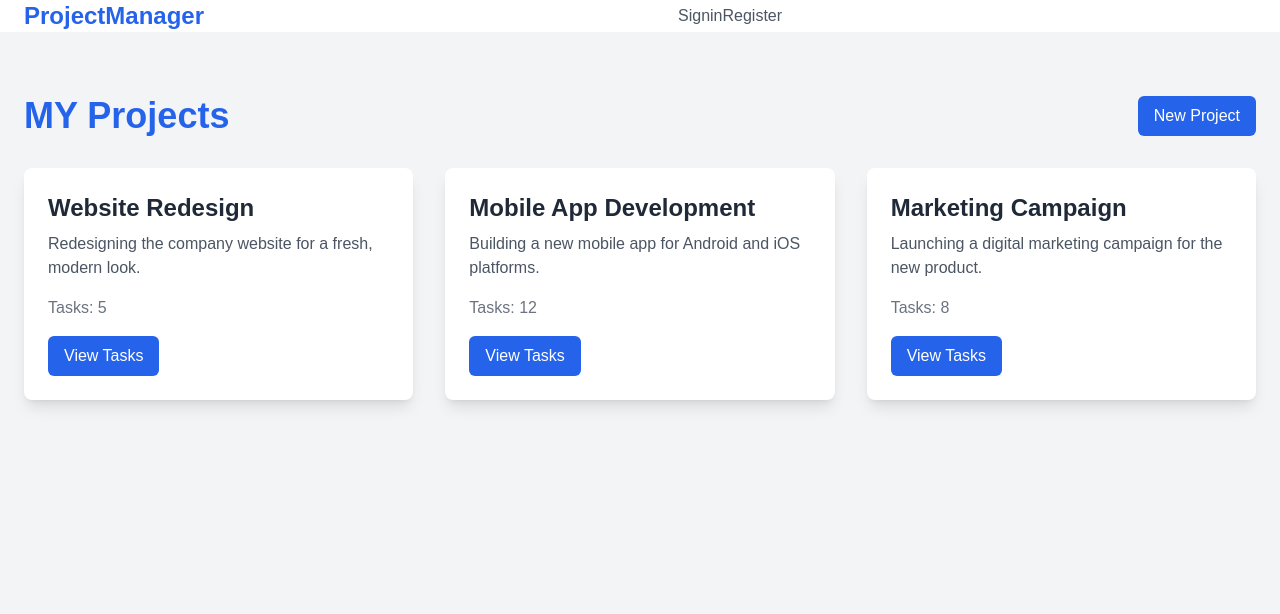
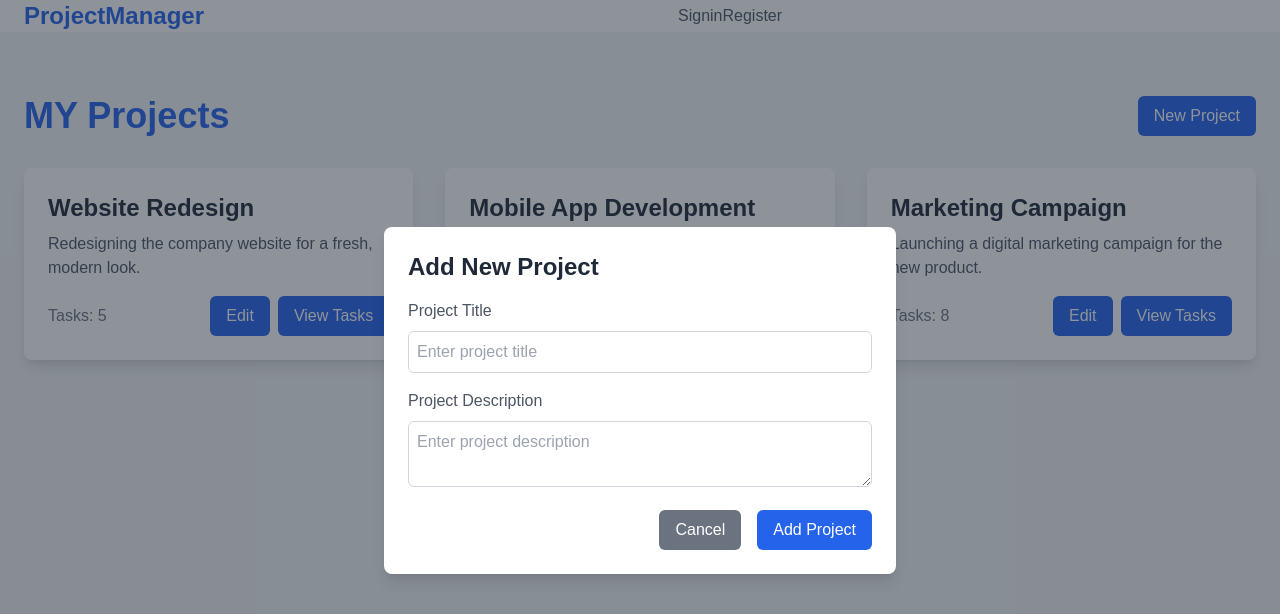
Before and after one commit to NnamaniJohn/project_manager, a Next.js app in the folder client/: page /projects in a window 1280 px wide. Both pictures are taken after a click on the button "New Project". Shown: the top 614 px of the page. Built offline with nearby package versions, Linux system fonts and the light colour scheme.

Commit message:
feat: create and edit project

```diff
--- a/client/src/app/page.tsx
+++ b/client/src/app/page.tsx
@@ -1,3 +1,5 @@
+import Link from 'next/link';
+
 export default function Home() {
   return (
     <section className="bg-blue-600 text-white h-screen flex flex-col justify-center items-center">
@@ -8,13 +10,9 @@ export default function Home() {
           everything at your fingertips.
         </p>
         <div>
-          <button className="bg-white text-blue-600 px-6 py-3 rounded-md font-semibold hover:bg-gray-200 transition">
+          <Link href="/projects" className="bg-white text-blue-600 px-6 py-3 rounded-md font-semibold hover:bg-gray-200 transition">
             My Projects
-          </button>
-          <button
-            className="bg-transparent text-white border border-white ml-4 px-6 py-3 rounded-md hover:bg-white hover:text-blue-600 transition">
-            New Project
-          </button>
+          </Link>
         </div>
       </div>
     </section>
--- a/client/src/app/projects/page.tsx
+++ b/client/src/app/projects/page.tsx
@@ -1,6 +1,11 @@
-import React from 'react';
+'use client';
 
-const projects = [
+import React, { useState } from 'react';
+import { Project } from '@/types';
+import ProjectModal from '@/components/project-modal';
+import ProjectList from '@/components/project-list';
+
+const initialProjects: Project[] = [
   {
     id: 1,
     title: 'Website Redesign',
@@ -21,26 +26,65 @@ const projects = [
   },
 ];
 
-const ProjectList = () => {
+const Projects = () => {
+  const [projects, setProjects] = useState(initialProjects);
+  const [isModalOpen, setIsModalOpen] = useState(false);
+  const [isEditMode, setIsEditMode] = useState(false);
+  const [projectToEdit, setProjectToEdit] = useState<Project | null>(null);
+
+  const openProjectModal = (project: React.SetStateAction<Project | null>) => {
+    setProjectToEdit(project);
+    setIsEditMode(true);
+    setIsModalOpen(true);
+  };
+
+  const addNewProject = () => {
+    setIsEditMode(false);
+    setProjectToEdit(null);
+    setIsModalOpen(true);
+  };
+
+  const saveProject = (projectData: Project) => {
+    if (isEditMode && projectToEdit) {
+      const updatedProjects = projects.map((project) =>
+        project.id === projectToEdit.id
+          ? { ...project, ...projectData }
+          : project
+      );
+      setProjects(updatedProjects);
+    } else {
+      const newProject = {
+        ...projectData,
+        id: projects.length + 1,
+        taskCount: 0,
+      };
+      setProjects([...projects, newProject]);
+    }
+    setIsModalOpen(false);
+  };
+
   return (
       <div className="container min-h-screen bg-gray-100 mx-auto px-6">
         <div className="flex justify-between items-center py-8 pt-24">
           <h1 className="text-4xl font-bold text-blue-600">MY Projects</h1>
-          <button className="bg-blue-600 text-white px-4 py-2 rounded-md hover:bg-blue-700 transition">New Project
+          <button
+            onClick={addNewProject}
+            className="bg-blue-600 text-white px-4 py-2 rounded-md hover:bg-blue-700 transition">New Project
           </button>
         </div>
-        <div className="grid grid-cols-1 md:grid-cols-2 lg:grid-cols-3 gap-8 pb-8">
-          {projects.map((project) => (
-            <div key={project.id} className="bg-white shadow-lg rounded-lg p-6 hover:shadow-xl transition-shadow">
-              <h2 className="text-2xl font-semibold text-gray-800 mb-2">{project.title}</h2>
-              <p className="text-gray-600 mb-4">{project.description}</p>
-              <p className="text-gray-500">Tasks: {project.tasksCount}</p>
-              <button className="mt-4 bg-blue-600 text-white px-4 py-2 rounded-md hover:bg-blue-700 transition">View Tasks</button>
-            </div>
-          ))}
-        </div>
+        <ProjectList
+          projects={projects}
+          openProjectModal={openProjectModal}
+        />
+        <ProjectModal
+          isOpen={isModalOpen}
+          closeModal={() => setIsModalOpen(false)}
+          isEditMode={isEditMode}
+          projectToEdit={projectToEdit}
+          saveProject={saveProject}
+        />
       </div>
   );
 };
 
-export default ProjectList;
+export default Projects;
--- /dev/null
+++ b/client/src/components/project-item.tsx
@@ -0,0 +1,35 @@
+import React from 'react';
+import { Project } from '@/types';
+import Link from 'next/link';
+
+interface Props {
+  project: Project;
+  openProjectModal: (project: Project) => void;
+}
+
+const ProjectItem = ({ project, openProjectModal }: Props) => {
+  return (
+    <div className="bg-white shadow-lg rounded-lg p-6 hover:shadow-xl transition-shadow">
+      <h2 className="text-2xl font-semibold text-gray-800 mb-2">{project.title}</h2>
+      <p className="text-gray-600 mb-4">{project.description}</p>
+      <div className="flex justify-between items-center">
+        <span className="text-gray-500">Tasks: {project.tasksCount}</span>
+        <div className='flex'>
+          <button
+            onClick={() => openProjectModal(project)}
+            className="bg-blue-600 text-white px-4 py-2 rounded-md hover:bg-blue-700 transition"
+          >
+            Edit
+          </button>
+          <Link href={`/projects/${project.id}/tasks`}
+                className="bg-blue-600 text-white ml-2 px-4 py-2 rounded-md hover:bg-blue-700 transition"
+          >
+            View Tasks
+          </Link>
+        </div>
+      </div>
+    </div>
+  );
+};
+
+export default ProjectItem;
--- /dev/null
+++ b/client/src/components/project-list.tsx
@@ -0,0 +1,24 @@
+import React from 'react';
+import ProjectItem from '@/components/project-item';
+import { Project } from '@/types';
+
+interface Props {
+  projects: Project[];
+  openProjectModal: (project: Project) => void;
+}
+
+const ProjectList = ({ projects, openProjectModal }: Props) => {
+  return (
+    <div className="grid grid-cols-1 md:grid-cols-2 lg:grid-cols-3 gap-8">
+      {projects.map((project) => (
+        <ProjectItem
+          key={project.id}
+          project={project}
+          openProjectModal={openProjectModal}
+        />
+      ))}
+    </div>
+  );
+};
+
+export default ProjectList;
--- /dev/null
+++ b/client/src/components/project-modal.tsx
@@ -0,0 +1,84 @@
+import React, { useState, useEffect } from 'react';
+import { Project } from '@/types';
+
+interface Props {
+  isOpen: boolean;
+  closeModal: () => void;
+  isEditMode: boolean;
+  projectToEdit: Project | null;
+  saveProject: (project: any) => void;
+}
+
+const ProjectModal = ({ isOpen, closeModal, isEditMode, projectToEdit, saveProject }: Props) => {
+  const [projectData, setProjectData] = useState<Project>({
+    title: '',
+    description: ''
+  });
+
+  useEffect(() => {
+    if (isEditMode && projectToEdit) {
+      setProjectData({
+        title: projectToEdit.title,
+        description: projectToEdit.description,
+      });
+    } else {
+      setProjectData({ title: '', description: '' });
+    }
+  }, [isEditMode, projectToEdit]);
+
+  const handleInputChange = (e: React.ChangeEvent<HTMLInputElement | HTMLTextAreaElement | HTMLSelectElement>) => {
+    const { name, value } = e.target;
+    setProjectData({ ...projectData, [name]: value });
+  };
+
+  const handleSubmit = () => {
+    saveProject(projectData);
+  };
+
+  if (!isOpen) return null;
+
+  return (
+    <div className="fixed inset-0 bg-gray-800 bg-opacity-50 flex items-center justify-center z-50">
+      <div className="bg-white rounded-lg shadow-lg p-6 w-full max-w-lg">
+        <h2 className="text-2xl font-semibold text-gray-800 mb-4">{isEditMode ? 'Edit Project' : 'Add New Project'}</h2>
+        <div className="mb-4">
+          <label className="block text-gray-600 mb-2">Project Title</label>
+          <input
+            type="text"
+            name="title"
+            value={projectData.title}
+            onChange={handleInputChange}
+            className="w-full p-2 border border-gray-300 rounded-md focus:outline-none focus:ring-2 focus:ring-blue-600"
+            placeholder="Enter project title"
+          />
+        </div>
+        <div className="mb-4">
+          <label className="block text-gray-600 mb-2">Project Description</label>
+          <textarea
+            name="description"
+            value={projectData.description}
+            onChange={handleInputChange}
+            className="w-full p-2 border border-gray-300 rounded-md focus:outline-none focus:ring-2 focus:ring-blue-600"
+            placeholder="Enter project description"
+          ></textarea>
+        </div>
+        <div className="flex justify-end space-x-4">
+          <button
+            onClick={closeModal}
+            className="bg-gray-500 text-white px-4 py-2 rounded-md hover:bg-gray-600 transition"
+          >
+            Cancel
+          </button>
+          <button
+            onClick={handleSubmit}
+            className="bg-blue-600 text-white px-4 py-2 rounded-md hover:bg-blue-700 transition"
+          >
+            {isEditMode ? 'Update Project' : 'Add Project'}
+          </button>
+        </div>
+      </div>
+    </div>
+  );
+};
+
+export default ProjectModal;
--- a/client/src/components/task-modal.tsx
+++ b/client/src/components/task-modal.tsx
@@ -10,7 +10,7 @@ interface Props {
 }
 
 const TaskModal = ({ isOpen, closeModal, isEditMode, taskToEdit, saveTask }: Props) => {
-  const [taskData, setTaskData] = useState({
+  const [taskData, setTaskData] = useState<Task>({
     title: '',
     description: '',
     dueDate: '',
@@ -30,7 +30,7 @@ const TaskModal = ({ isOpen, closeModal, isEditMode, taskToEdit, saveTask }: Pro
     }
   }, [isEditMode, taskToEdit]);
 
-  const handleInputChange = (e) => {
+  const handleInputChange = (e: React.ChangeEvent<HTMLInputElement | HTMLTextAreaElement | HTMLSelectElement>) => {
     const { name, value } = e.target;
     setTaskData({ ...taskData, [name]: value });
   };
```
Also changed, not shown: client/src/types.ts (+5 -4 lines).
